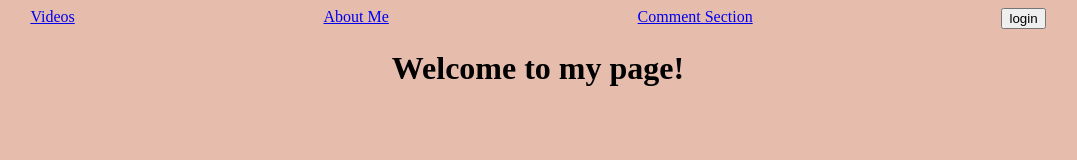
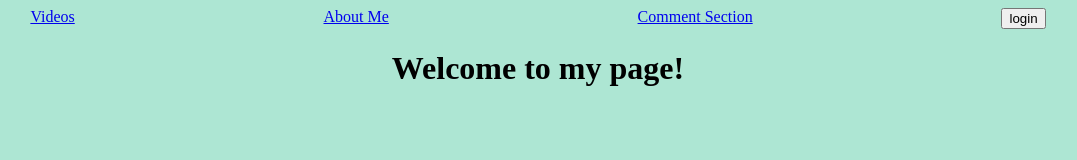
Before and after one commit to ronnilenvighansen/NodeJSExam, a website: page public/index.html in a window 1280 px wide. Shown: the whole page, without its empty margins (102-1179 px from the left). Drawn offline with nearby package versions, Linux system fonts and the light colour scheme; files that its build step writes are made by us from their sources.

Commit message:
This is exam

```diff
--- a/staticFiles/style.scss
+++ b/staticFiles/style.scss
@@ -1,6 +1,6 @@
 body
 {
-    background-color: #e6bdad;
+    background-color: #ade6d3;
 }
 
 #LinksIndex
```
Also changed, not shown: staticFiles/style.css.
